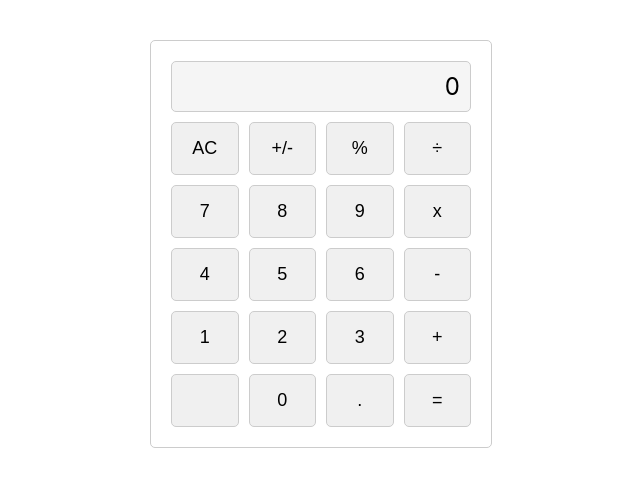
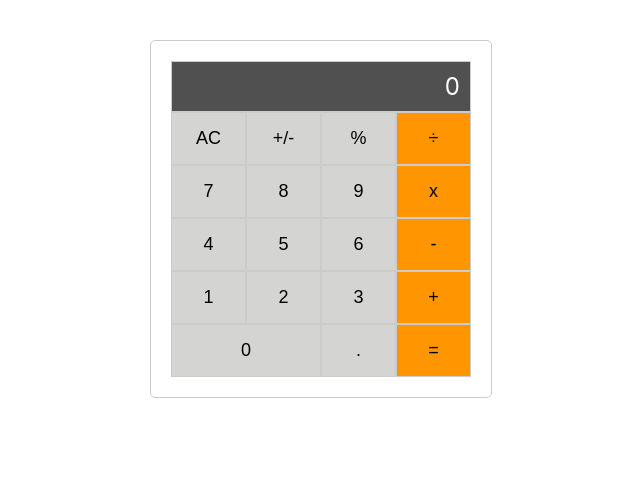
Before and after one commit to ishimwepati/math-magicians, a React (Create React App) app: page / in a window 1280 px wide. Shown: the top 486 px of the page, without its empty margins (319-959 px from the left). Built offline with nearby package versions, Linux system fonts and the light colour scheme.

Commit message:
Colors added

```diff
--- a/src/components/Button.css
+++ b/src/components/Button.css
@@ -2,13 +2,13 @@
   width: 100%;
   padding: 15px;
   font-size: 18px;
-    background-color: #f0f0f0;
+  background-color: #D4D4D2;
   border: 1px solid #ccc;
-    border-radius: 5px;
+  border-radius: 0px;
   cursor: pointer;
   transition: background-color 0.3s ease;
 }
 
-  .button:hover {
-    background-color: #ddd;
+.operator {
+  background-color: #FF9500 ; /* Default background color for operator buttons */
 }
--- a/src/components/Button.js
+++ b/src/components/Button.js
@@ -1,13 +1,27 @@
 import React from 'react';
-import PropTypes from 'prop-types'; // Import PropTypes
+import PropTypes from 'prop-types';
 import './Button.css';
 
-function Button({ label }) {
-  return <button className="button" type="button">{label}</button>;
+function Button({ label, isOperator, gridColumnSpan }) {
+  const buttonClassName = isOperator ? 'button operator' : 'button';
+  const buttonStyle = gridColumnSpan ? { gridColumn: `span ${gridColumnSpan}` } : {};
+
+  return (
+    <button className={buttonClassName} style={buttonStyle} type="button">
+      {label}
+    </button>
+  );
 }
 
 Button.propTypes = {
   label: PropTypes.string.isRequired,
+  isOperator: PropTypes.bool,
+  gridColumnSpan: PropTypes.number, // Add this propType
+};
+
+Button.defaultProps = {
+  isOperator: false,
+  gridColumnSpan: 1, // Default to 1 column
 };
 
 export default Button;
--- a/src/components/Calculator.css
+++ b/src/components/Calculator.css
@@ -7,19 +7,17 @@
   }
 
   .display {
-    background-color: #f5f5f5;
+    background-color: #505050;
     border: 1px solid #ccc;
-    border-radius: 5px;
     padding: 10px;
     text-align: right;
     font-size: 24px;
-    margin-bottom: 10px;
+    color: white;
   }
 
   .buttons {
     display: grid;
     grid-template-columns: repeat(4, 1fr);
-    gap: 10px;
   }
 
   /* Add more styles for buttons if needed */
--- a/src/components/Calculator.js
+++ b/src/components/Calculator.js
@@ -10,23 +10,22 @@ function Calculator() {
         <Button label="AC" />
         <Button label="+/-" />
         <Button label="%" />
-        <Button label="÷" />
+        <Button label="÷" isOperator />
         <Button label="7" />
         <Button label="8" />
         <Button label="9" />
-        <Button label="x" />
+        <Button label="x" isOperator />
         <Button label="4" />
         <Button label="5" />
         <Button label="6" />
-        <Button label="-" />
+        <Button label="-" isOperator />
         <Button label="1" />
         <Button label="2" />
         <Button label="3" />
-        <Button label="+" />
-        <Button label="" />
-        <Button label="0" />
+        <Button label="+" isOperator />
+        <Button label="0" gridColumnSpan={2} />
         <Button label="." />
-        <Button label="=" />
+        <Button label="=" isOperator />
       </div>
     </div>
   );
```
Lines whose indentation alone changed are shown as unchanged.
